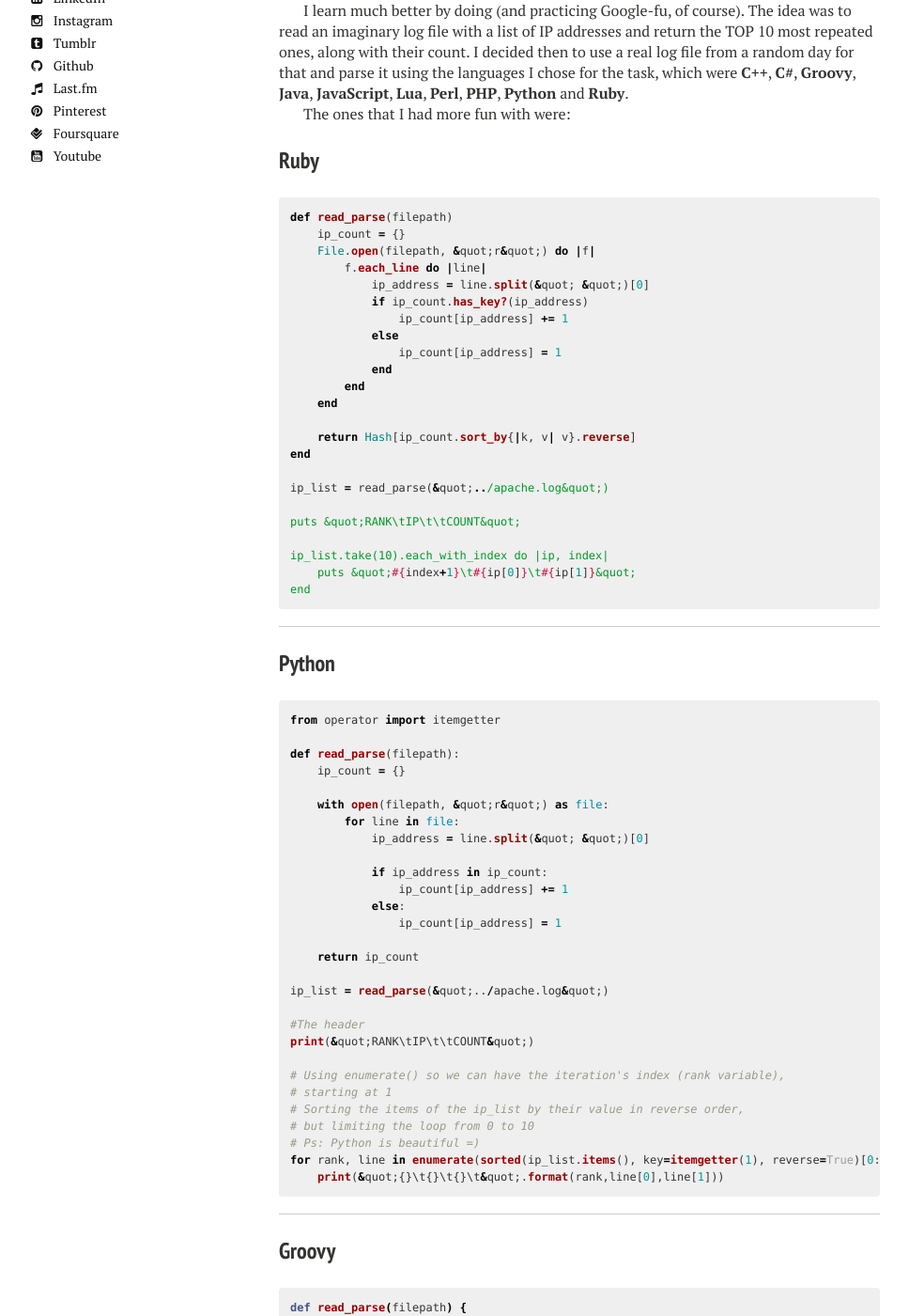
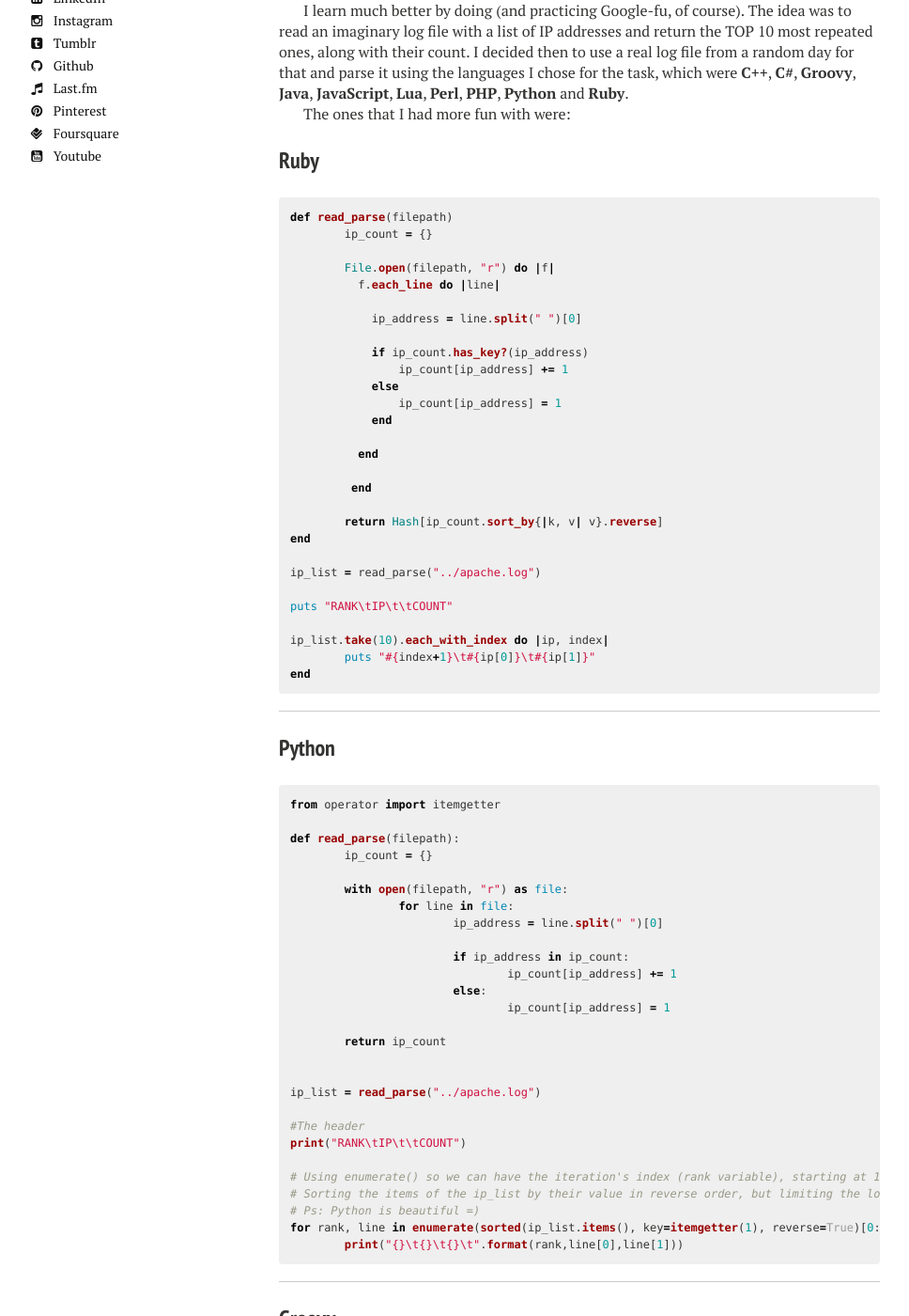
Before and after one commit to jonathas/jonathas.github.io, a Jekyll site: the page built from _posts/2015-03-21-experiencing-10-programming-languages.markdown, in a window 1280 px wide and 1400 px high, scrolled down 564 px. Shown: the whole window at 94% size, without its empty margins (23-991 px from the left). Built offline with Jekyll 4.4.1, drawn with Linux system fonts in a browser that asks for light colours; nearby versions of some CDN libraries; comment, search, counter and statistics services are not loaded; some of the changed lines change nothing that is shown; some of the changed text lies outside the part shown.

Commit message:
Fixed source codes formatting

```diff
--- a/_posts/2015-03-21-experiencing-10-programming-languages.markdown
+++ b/_posts/2015-03-21-experiencing-10-programming-languages.markdown
@@ -22,27 +22,32 @@ The ones that I had more fun with were:
 ### Ruby
 {% highlight ruby %}
 def read_parse(filepath)
-    ip_count = {}
-    File.open(filepath, &quot;r&quot;) do |f|
-        f.each_line do |line|
-            ip_address = line.split(&quot; &quot;)[0]
-            if ip_count.has_key?(ip_address)
-                ip_count[ip_address] += 1
-            else
-                ip_count[ip_address] = 1
-            end
-        end
-    end
+	ip_count = {}
 
-    return Hash[ip_count.sort_by{|k, v| v}.reverse]
+	File.open(filepath, "r") do |f|
+	  f.each_line do |line|
+
+	    ip_address = line.split(" ")[0]
+
+	    if ip_count.has_key?(ip_address)
+	    	ip_count[ip_address] += 1
+	    else
+	    	ip_count[ip_address] = 1
+	    end
+
+	  end
+
+	 end
+
+	return Hash[ip_count.sort_by{|k, v| v}.reverse]
 end
 
-ip_list = read_parse(&quot;../apache.log&quot;)
+ip_list = read_parse("../apache.log")
 
-puts &quot;RANK\tIP\t\tCOUNT&quot;
+puts "RANK\tIP\t\tCOUNT"
 
 ip_list.take(10).each_with_index do |ip, index|
-    puts &quot;#{index+1}\t#{ip[0]}\t#{ip[1]}&quot;
+	puts "#{index+1}\t#{ip[0]}\t#{ip[1]}"
 end
 {% endhighlight %}
 
@@ -53,31 +58,30 @@ end
 from operator import itemgetter
 
 def read_parse(filepath):
-    ip_count = {}
+	ip_count = {}
 
-    with open(filepath, &quot;r&quot;) as file:
-        for line in file:
-            ip_address = line.split(&quot; &quot;)[0]
+	with open(filepath, "r") as file:
+		for line in file:
+			ip_address = line.split(" ")[0]
 
-            if ip_address in ip_count:
-                ip_count[ip_address] += 1
-            else:
-                ip_count[ip_address] = 1
+			if ip_address in ip_count:
+				ip_count[ip_address] += 1
+			else:
+				ip_count[ip_address] = 1
 
-    return ip_count
+	return ip_count
 
-ip_list = read_parse(&quot;../apache.log&quot;)
+
+ip_list = read_parse("../apache.log")
 
 #The header
-print(&quot;RANK\tIP\t\tCOUNT&quot;)
+print("RANK\tIP\t\tCOUNT")
 
-# Using enumerate() so we can have the iteration's index (rank variable),
-# starting at 1
-# Sorting the items of the ip_list by their value in reverse order,
-# but limiting the loop from 0 to 10
+# Using enumerate() so we can have the iteration's index (rank variable), starting at 1
+# Sorting the items of the ip_list by their value in reverse order, but limiting the loop from 0 to 10
 # Ps: Python is beautiful =)
 for rank, line in enumerate(sorted(ip_list.items(), key=itemgetter(1), reverse=True)[0:10], start = 1):
-    print(&quot;{}\t{}\t{}\t&quot;.format(rank,line[0],line[1]))
+	print("{}\t{}\t{}\t".format(rank,line[0],line[1]))
 {% endhighlight %}
 
 * * *
@@ -90,28 +94,29 @@ def read_parse(filepath) {
 	def ipCount = [:]
 
 	thefile.eachLine {
-		def ipAddress = it.split(' ')[0]
+	    def ipAddress = it.split(' ')[0]
 
-		if(ipCount[ipAddress] == null) {
-			ipCount[ipAddress] = 1
+	    if(ipCount[ipAddress] == null) {
+	    	ipCount[ipAddress] = 1
 		} else {
 			ipCount[ipAddress]++
 		}
+
 	}
 
 	return ipCount.sort { -it.value }
 }
 
-def ipList = read_parse(&quot;../apache.log&quot;)
+def ipList = read_parse("../apache.log")
 
 def rank = 1
 
-print &quot;RANK\tIP\t\tCOUNT\n&quot;
+print "RANK\tIP\t\tCOUNT\n"
 
 for (ip in ipList) {
-	print rank + &quot;\t&quot; + ip.key + &quot;\t&quot; + ip.value + &quot;\n&quot;
-	rank++
-	if(rank &gt; 10) break
+    print rank + "\t" + ip.key + "\t" + ip.value + "\n"
+    rank++
+    if(rank > 10) break
 }
 {% endhighlight %}
 
@@ -132,9 +137,9 @@ namespace Top10IPs {
 		public static void Main (string[] args) {
 			try {
 
-				Dictionary&lt;string , int&gt; dic = new Dictionary&lt;/string&gt;&lt;string , int&gt;();
+				Dictionary<string, int> dic = new Dictionary<string, int>();
 
-				string[] lines = ReadAllLines(@&quot;apache.log&quot;);
+				string[] lines = ReadAllLines(@"apache.log");
 				char[] delimiterChars = { ' ' };
 
 				foreach (string line in lines) {
@@ -149,13 +154,13 @@ namespace Top10IPs {
 
 				}
 
-				Console.WriteLine(&quot;RANK\tIP\t\tCOUNT&quot;);
+				Console.WriteLine("RANK\tIP\t\tCOUNT");
 
 				int i = 1;
-				foreach (KeyValuePair&lt;/string&gt;&lt;string ,int&gt; item in dic.OrderByDescending(key=&gt; key.Value)) {
-					Console.WriteLine(i + &quot;\t&quot; + item.Key + &quot;\t&quot; + item.Value);
+				foreach (KeyValuePair<string,int> item in dic.OrderByDescending(key=> key.Value)) {
+					Console.WriteLine(i + "\t" + item.Key + "\t" + item.Value);
 					i++;
-					if(i &gt; 10) break;
+					if(i > 10) break;
 				}
 
 			} catch (Exception ex) {
```
